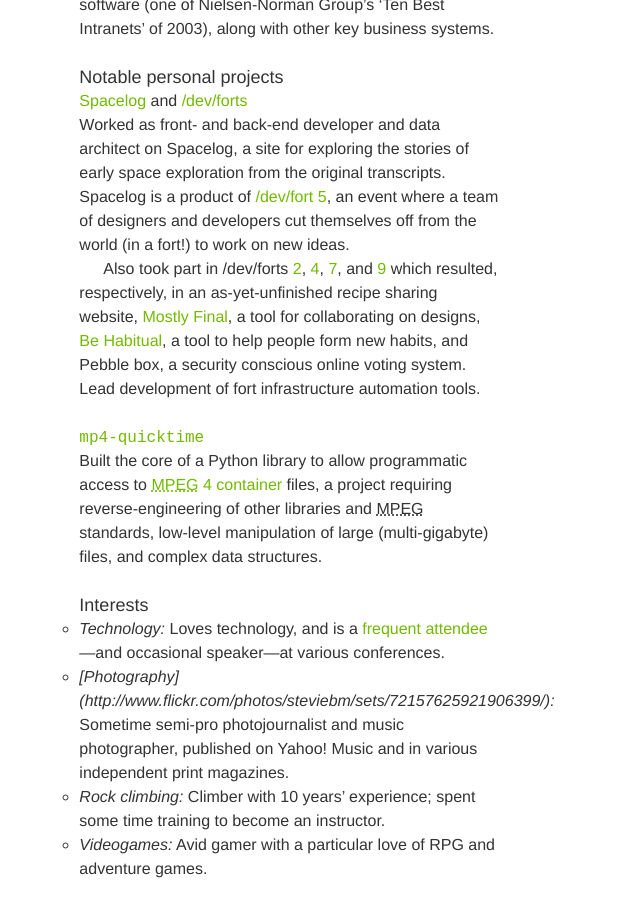
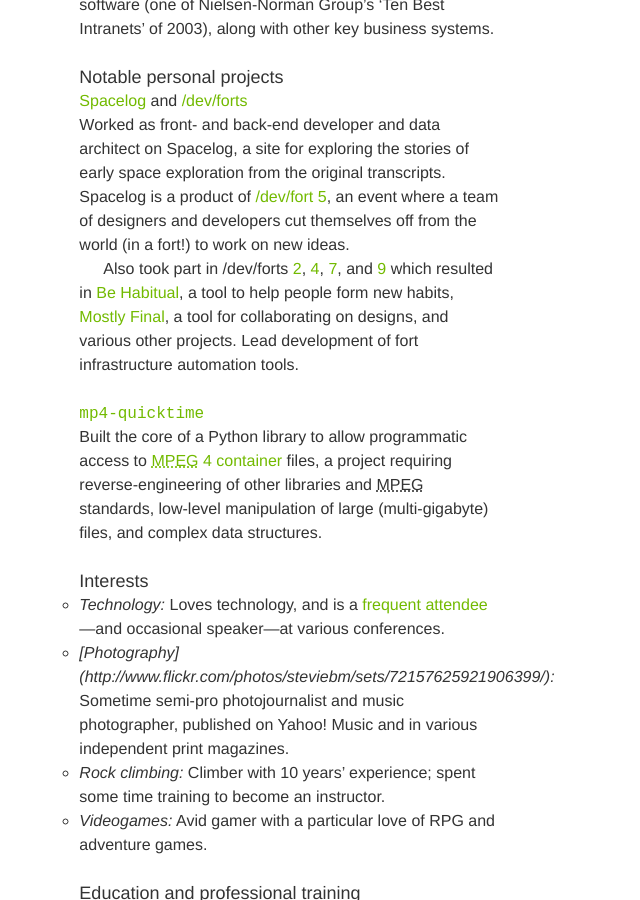
Before and after one commit to SteveMarshall/stevemarshall.github.io, a Jekyll site: the page built from cv/index.md, in a window 1280 px wide and 900 px high, scrolled down 2652 px. Shown: the whole window, without its empty margins (0-640 px from the left). Built offline with Jekyll 4.4.1, drawn with Linux system fonts in a browser that asks for light colours; Markdown is read by kramdown in place of the engine named in the settings.

Commit message:
Clarify /dev/fort projects, and remove cruft

```diff
--- a/cv/index.md
+++ b/cv/index.md
@@ -153,12 +153,11 @@
 
 Also took part in /dev/forts [2](http://devfort.com/cohort/2/),
 [4](http://devfort.com/cohort/4/), [7](http://devfort.com/cohort/7/),
-and [9](http://devfort.com/cohort/9/) which resulted, respectively, in
-an as-yet-unfinished recipe sharing website, [Mostly
-Final](http://mostlyfinal.com/), a tool for collaborating on designs,
-[Be Habitual](http://behabitual.com/), a tool to help people form new
-habits, and Pebble box, a security conscious online voting system. Lead
-development of fort infrastructure automation tools.
+and [9](http://devfort.com/cohort/9/) which resulted in [Be
+Habitual](http://behabitual.com/), a tool to help people form new
+habits, [Mostly Final](http://mostlyfinal.com/), a tool for
+collaborating on designs, and various other projects. Lead development
+of fort infrastructure automation tools.
 
 ### [`mp4-quicktime`](http://github.com/SteveMarshall/mp4-quicktime)
 
```
